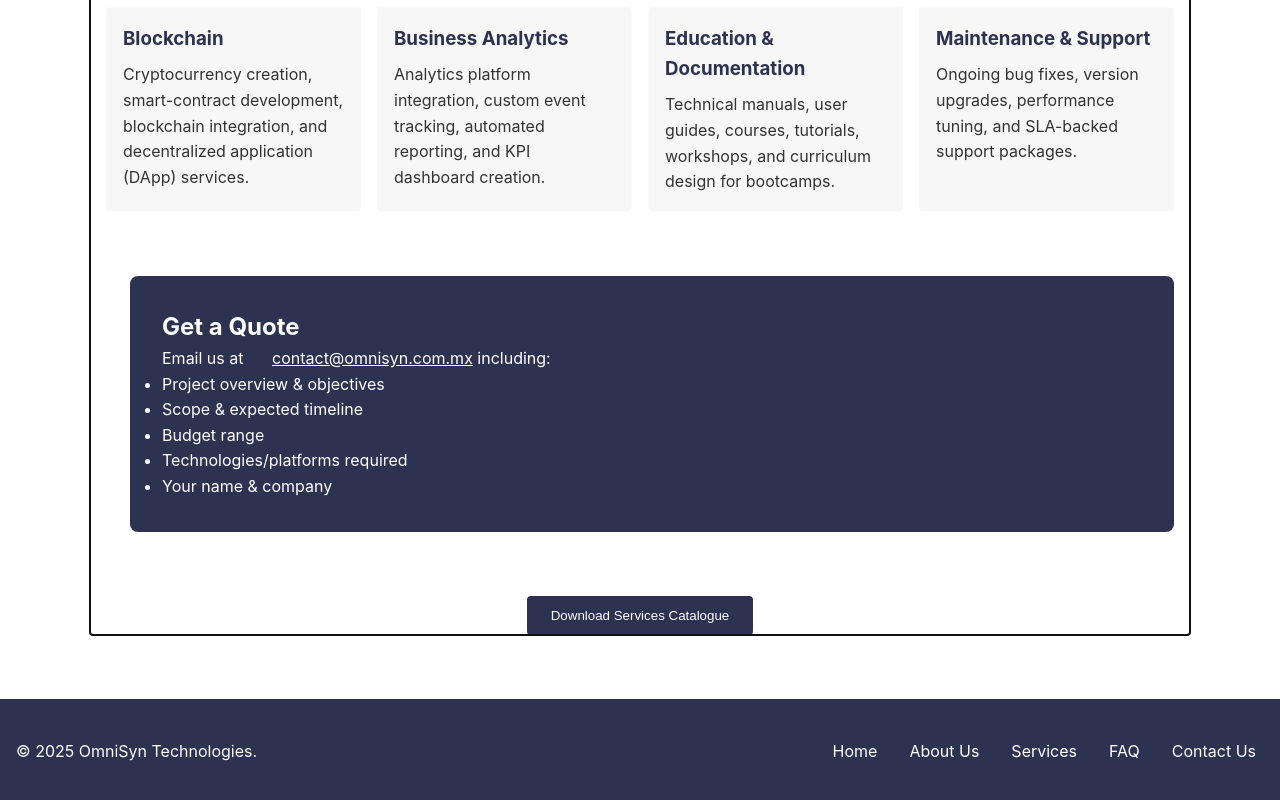
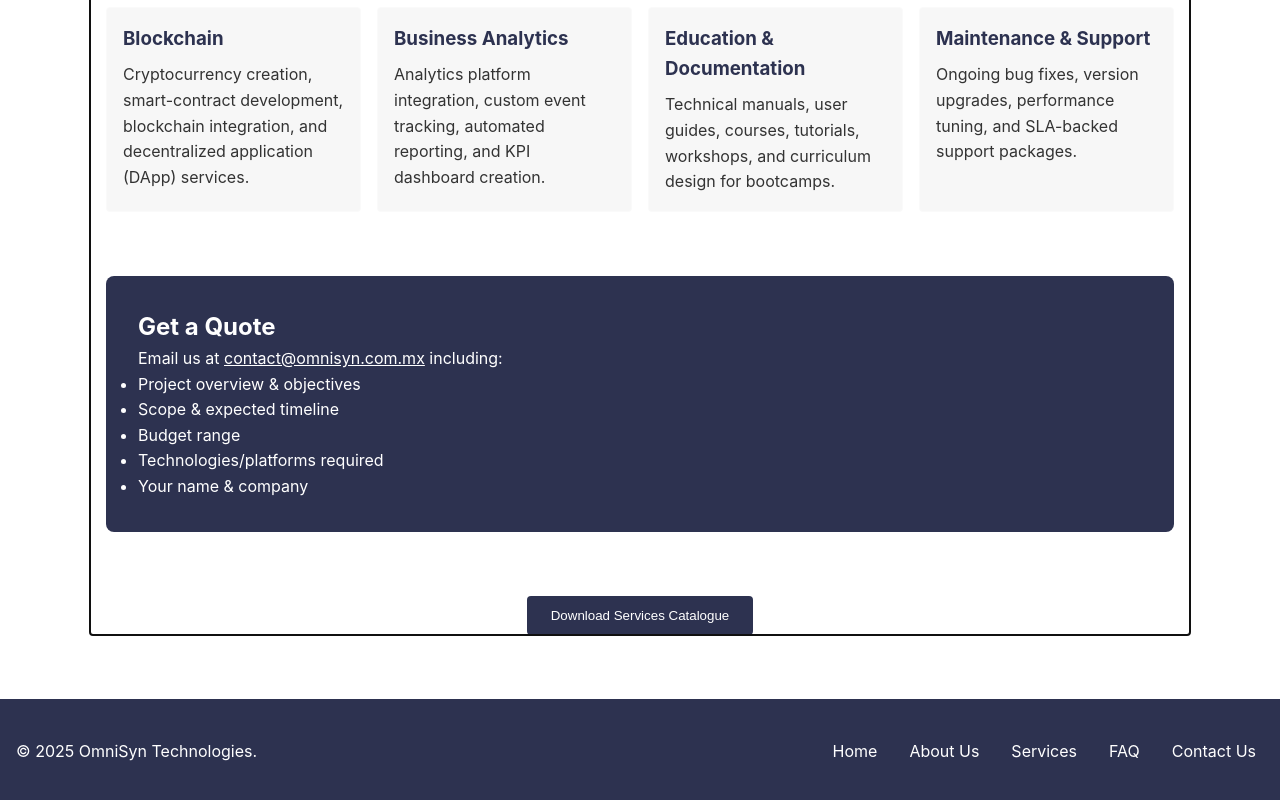
Before and after one commit to vanessagza/omnisyn, a plain HTML site: page index.html in a window 1280 px wide. Shown: the part 1362-2162 px from the top of the page. Drawn offline with Linux system fonts and the light colour scheme.

Commit message:
Update style.css

```diff
--- a/style.css
+++ b/style.css
@@ -121,13 +121,11 @@ body {
   color: var(--white);
   border-radius: 8px;
   padding: 2rem;
-  margin-left: 1.5rem;
 }
 .quote-section a,
 .contact-card a {
   color: var(--white) !important;
   text-decoration: underline;
-  margin-left: 1.5rem;
 }
 .download-section {
   text-align: center;
```
